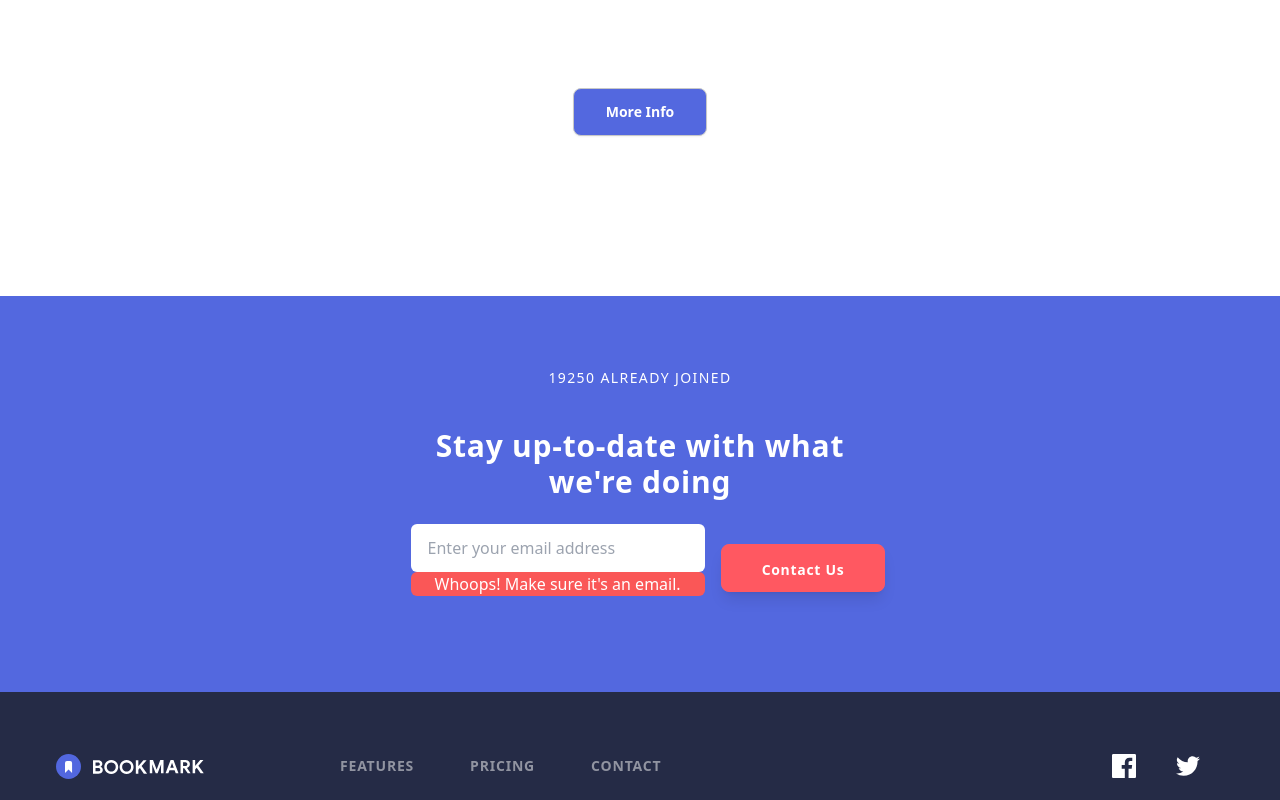
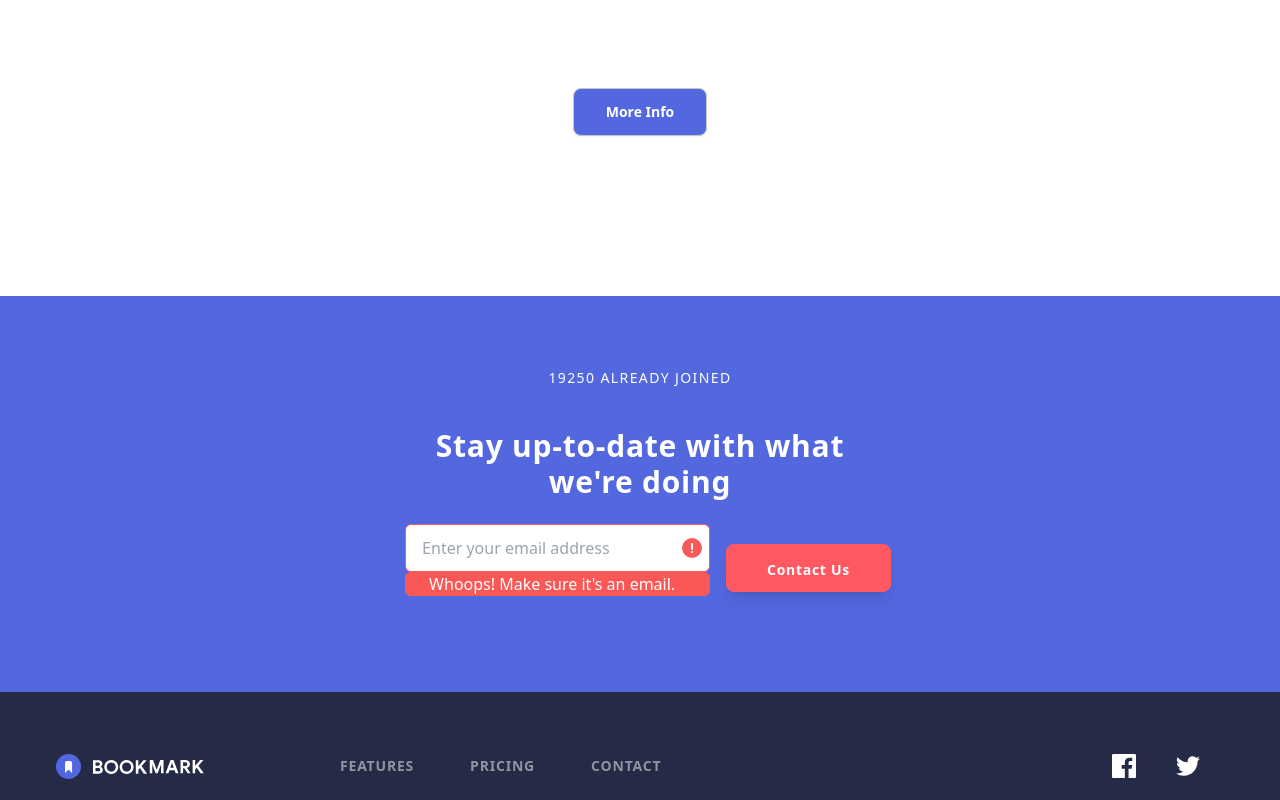
Before and after one commit to KonradBauer/Products-Page, a React (Vite) app: page / in a window 1280 px wide. Both pictures are taken after a click on the button "Contact Us". Shown: the part 3530-4330 px from the top of the page. Built offline with nearby package versions, Linux system fonts and the light colour scheme.

Commit message:
implemented Error svg in input

```diff
--- a/src/components/Footer/Footer.tsx
+++ b/src/components/Footer/Footer.tsx
@@ -107,23 +107,27 @@ export const Footer: React.FC<FooterProps> = () => {
           Stay up-to-date with what we're doing
         </span>
         <div className="max-sm:flex-wrap mb-16 lg:w-2/4 flex justify-center items-center relative">
-          <div className="max-md:flex-1 mx-4">
+          <div className="max-md:flex-1 mx-4 relative">
             <input
-              className={`input rounded-md w-full max-sm:w-[100%] text-black lg:mr-4  ${
-                state.isValidEmail === false ? <Error /> : ""
+              className={`input rounded-md w-full max-sm:w-full text-black lg:mr-4 pr-10  ${
+                state.isValidEmail === false ? "border-error" : ""
               }`}
               placeholder="Enter your email address"
               value={state.email}
               onChange={handleEmailChange}
             />
             {state.isValidEmail === false && (
-              <div>
-                <div className="w-full bg-lightRed px-6 mb-4 rounded-md">
-                  Whoops! Make sure it's an email.
-                </div>
+              <div className="absolute right-0 top-1.5 mt-2 mr-2">
+                <Error />
+              </div>
+            )}
+            {state.isValidEmail === false && (
+              <div className="w-full bg-lightRed px-6 mb-4 rounded-md">
+                Whoops! Make sure it's an email.
               </div>
             )}
           </div>
+
           <Button text="contact us" specialWidth marginTop capitalize onClick={handleButtonClick} />
         </div>
       </div>
```
